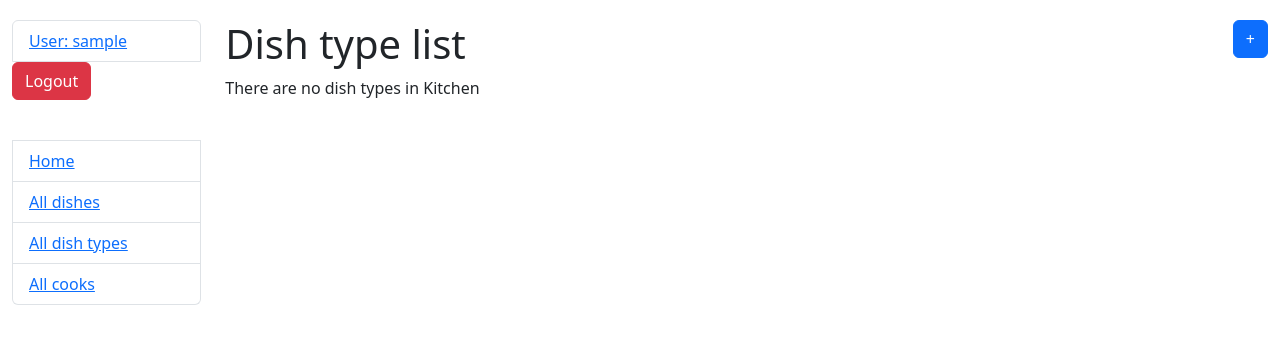
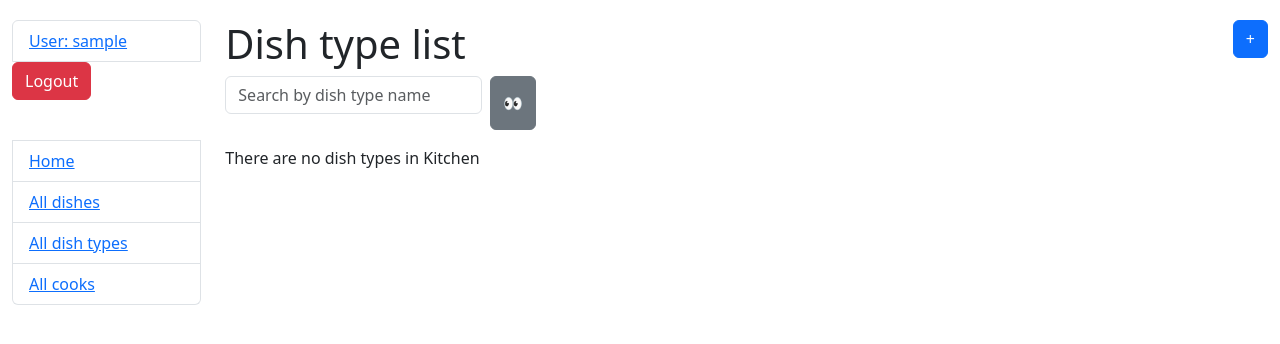
Before and after one commit to Komar88lvl/shynok, a Django app: page /kitchen/dish-types/ in a window 1280 px wide. Shown: the top 344 px of the page. Run offline with Django 5.2, Linux system fonts and the light colour scheme; the visitor is signed in with stand-in values (Sample User, id 1); data that the repository does not hold is empty; some libraries are stand-ins or nearby versions.

Commit message:
Add search form to dish_type_list template

```diff
--- a/templates/kitchen/dish_type_list.html
+++ b/templates/kitchen/dish_type_list.html
@@ -1,7 +1,12 @@
 {% extends "base.html" %}
+{% load crispy_forms_filters %}
 
 {% block content %}
 	<h1>Dish type list <a class="btn btn-primary" style="float: right" href="{% url 'kitchen:dish-type-create' %}">+</a></h1>
+    <form method="get" action="" class="form-inline d-flex">
+      <div class="me-2">{{ search_form|crispy }}</div>
+      <input class="btn btn-secondary" type="submit" value="👀">
+    </form>
 
   {% if dish_type_list %}
     <table class="table">
```
